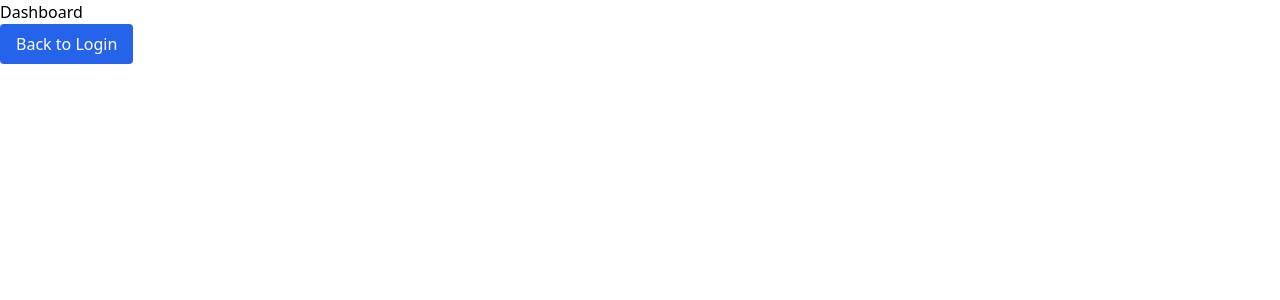
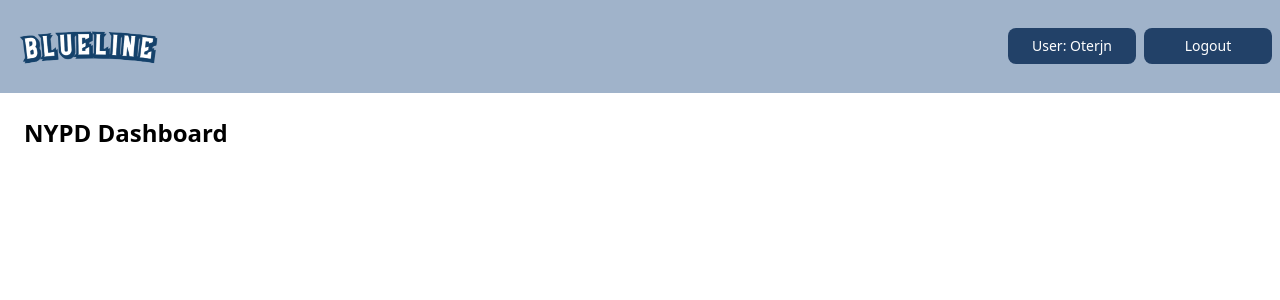
Before and after one commit to Jessalynnic/BlueLine, a React (Create React App) app in the folder blueline/: page /dashboard in a window 1280 px wide. Shown: the top 300 px of the page. Built offline with nearby package versions, Linux system fonts and the light colour scheme.

Commit message:
Added a top header to the dashboard

```diff
--- a/blueline/src/pages/dashboard.js
+++ b/blueline/src/pages/dashboard.js
@@ -1,4 +1,5 @@
 import { useNavigate } from 'react-router-dom';
+import logo from '../images/blueline_text_logo.png';
 
 function Dashboard() {
     const navigate = useNavigate();
@@ -9,15 +10,35 @@ function Dashboard() {
 
     return (
       <div>
-        <h1>Dashboard</h1>
+        <div
+          className="flex px-2 py-4 justify-between"
+          style={{ backgroundColor: '#a0b3ca' }}
+        >
+          <img src={logo} alt="BlueLine Text Logo" className="w-40 h-auto" />
 
-        <button
-          type="submit"
-          className="bg-blue-600 hover:bg-blue-700 text-white py-2 px-4 rounded"
-          onClick={handleClick}
-        >
-          Back to Login
-        </button>
+          <div className="flex w-62 gap-2">
+            <button
+                type="submit"
+                className="w-32 self-center text-sm text-white py-2 rounded-lg"
+                style={{ backgroundColor: '#224168' }}
+              >
+                User: Oterjn
+            </button>
+
+            <button
+                type="submit"
+                className="w-32 self-center text-sm text-white py-2 rounded-lg"
+                style={{ backgroundColor: '#224168' }}
+                onClick={handleClick}
+              >
+                Logout
+            </button>
+          </div>
+        </div>
+        <div className="flex h-20 px-6">
+          <h1 className='text-2xl font-bold self-center'>NYPD Dashboard</h1>
+        </div>
+
       </div>
     );
   }
```
Also changed, not shown: blueline/src/images/blueline_text_logo.png (added).
